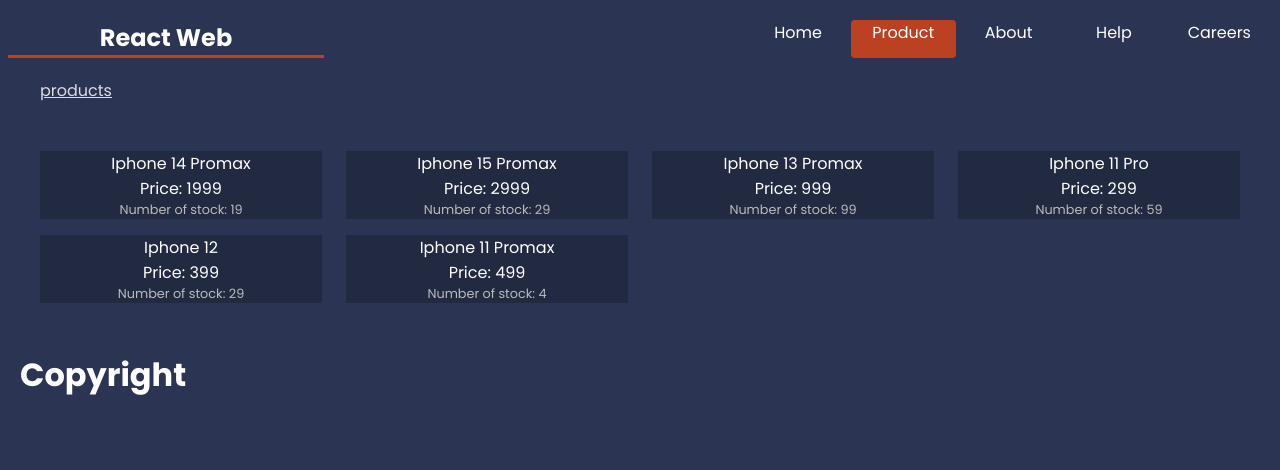
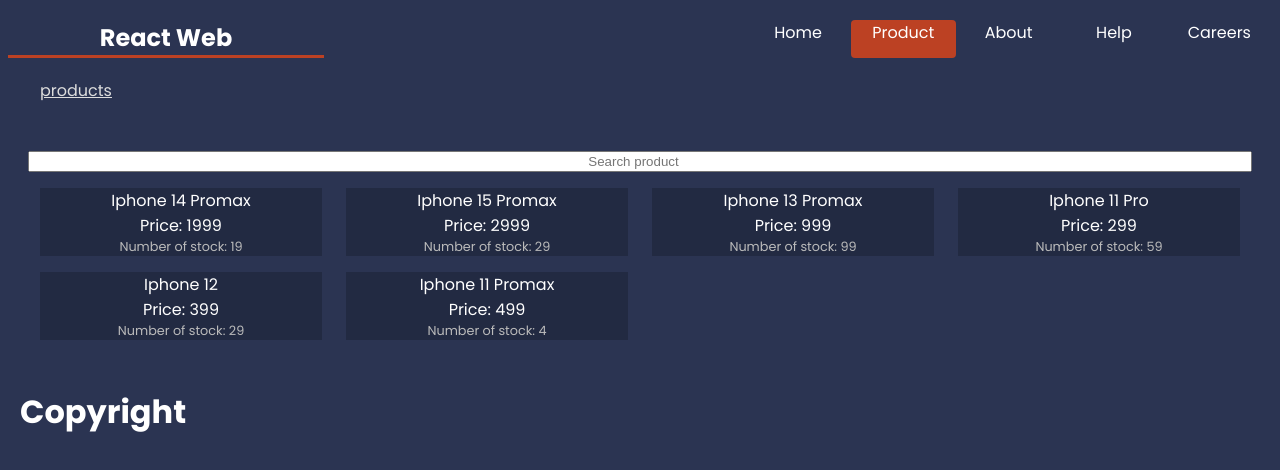
Before and after one commit to Silvery86/Project_Web, a React (Create React App) app: page /products in a window 1280 px wide. Shown: the top 470 px of the page. Built offline with nearby package versions, Linux system fonts and the light colour scheme; data requests are answered from the project's data file.

Commit message:
add search box to products page

```diff
--- a/src/pages/products/Products.js
+++ b/src/pages/products/Products.js
@@ -1,10 +1,24 @@
-import React from 'react'
+import React, { useEffect, useState } from 'react'
 import { Link, useLoaderData } from 'react-router-dom'
 
 export default function Products() {
-    const products = useLoaderData();
+  const [products, setProducts] = useState([])
+  const fetchData = useLoaderData();
+  useEffect(() => {
+    setProducts(fetchData)
+  },[fetchData])
+
   return (
     <div className='products row'>
+        <input className="search-box col l-12 m-12 c-12" type="search" placeholder="Search product" onChange={(event) => {
+            const searchValue = event.target.value.toLocaleLowerCase();
+            const filterProducts = products.filter((product) => {
+                return product.productname.toLocaleLowerCase().includes(searchValue);
+            })
+            setProducts(filterProducts)
+
+
+        }}/>
         {products.map(product => (
             <Link className="col l-3 m-6 c-6" to={product.id.toString()} key={product.id}>
             <p>{product.productname}</p>
@@ -17,6 +31,7 @@
   )
 }
 
+
 export const productsLoader = async () => {
     const res = await fetch('http://localhost:4000/products') // api json data link
 
```
